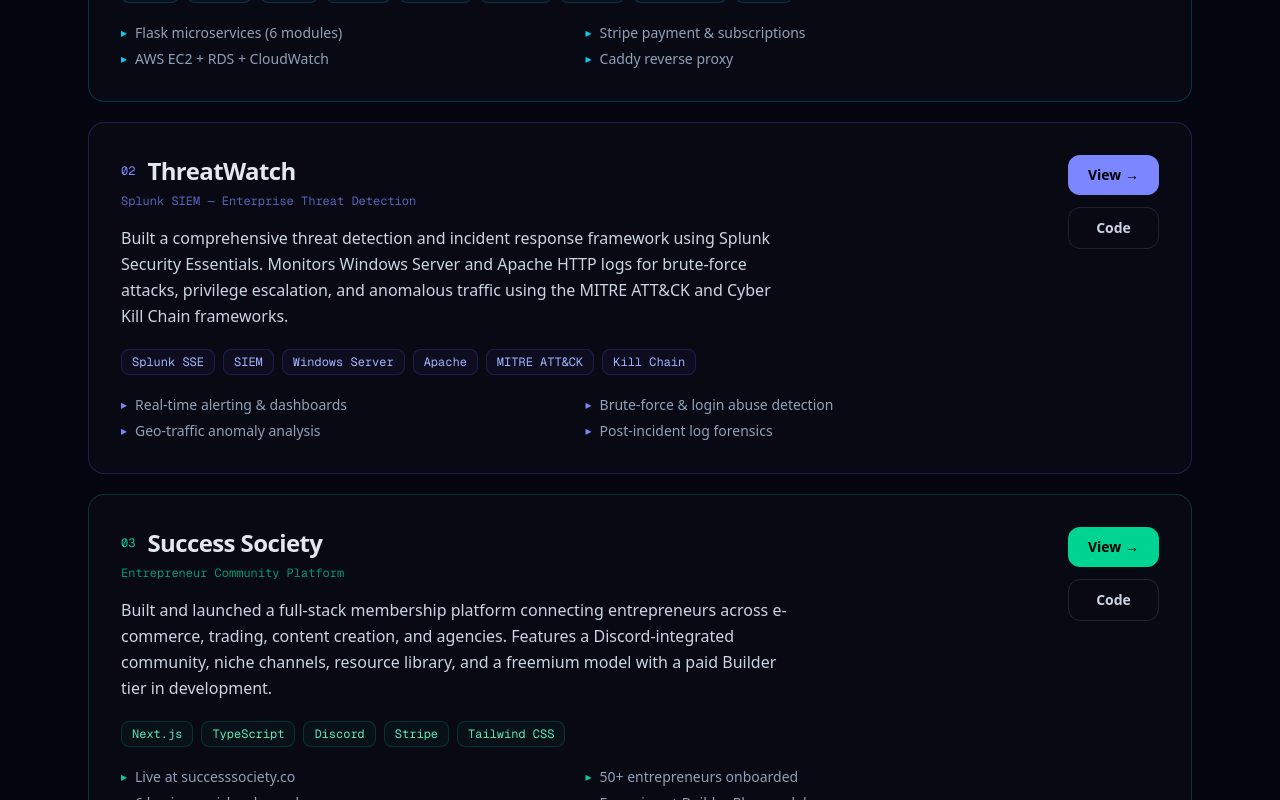
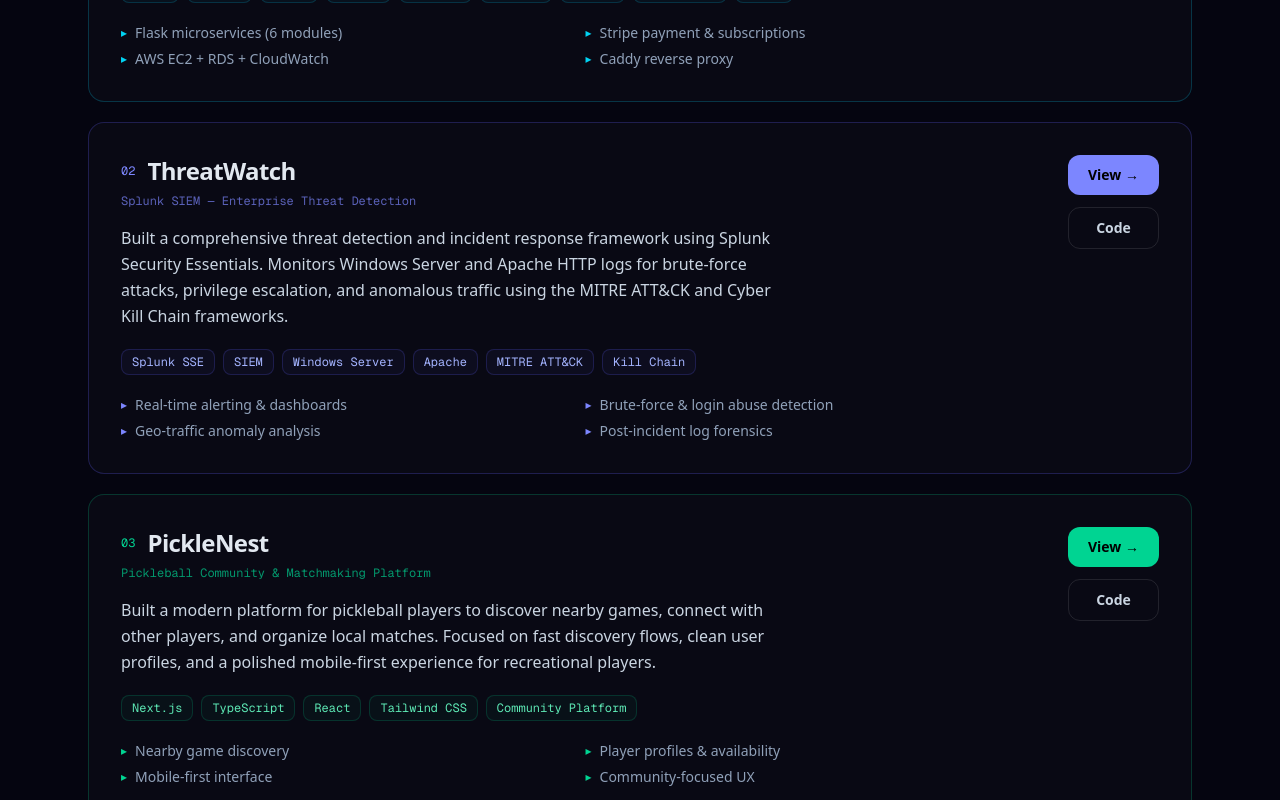
Before and after one commit to bgade06/portfolio, a Next.js app: page / in a window 1280 px wide. Shown: the part 2000-2800 px from the top of the page. Built offline with nearby package versions, Linux system fonts and the light colour scheme.

Commit message:
Update portfolio projects

```diff
--- a/app/page.tsx
+++ b/app/page.tsx
@@ -44,33 +44,32 @@
   },
   {
     id: "03",
-    title: "Success Society",
-    subtitle: "Entrepreneur Community Platform",
-    desc: "Built and launched a full-stack membership platform connecting entrepreneurs across e-commerce, trading, content creation, and agencies. Features a Discord-integrated community, niche channels, resource library, and a freemium model with a paid Builder tier in development.",
-    tags: ["Next.js", "TypeScript", "Discord", "Stripe", "Tailwind CSS"],
+    title: "PickleNest",
+    subtitle: "Pickleball Community & Matchmaking Platform",
+    desc: "Built a modern platform for pickleball players to discover nearby games, connect with other players, and organize local matches. Focused on fast discovery flows, clean user profiles, and a polished mobile-first experience for recreational players.",
+    tags: ["Next.js", "TypeScript", "React", "Tailwind CSS", "Community Platform"],
     highlights: [
-      "Live at successsociety.co",
-      "50+ entrepreneurs onboarded",
-      "6 business niche channels",
-      "Freemium + Builder Plan model",
+      "Nearby game discovery",
+      "Player profiles & availability",
+      "Mobile-first interface",
+      "Community-focused UX",
     ],
-    repo: "https://successsociety.co",
+    repo: "https://thepicklenest.com/",
     color: "emerald",
     featured: false,
   },
   {
     id: "04",
-    title: "Linux Hardening",
-    subtitle: "Production Server Security Engagement",
-    desc: "Conducted a full security hardening engagement for Baker Street Corporation's production Linux infrastructure. Implemented access controls, PAM password policies, SSH hardening, service audits, and automated compliance scripts with cron-based scheduling.",
-    tags: ["Bash", "Linux", "PAM", "SSH", "UFW", "Lynis", "Tripwire", "Cron"],
+    title: "Crypto Bot",
+    subtitle: "Automated Trading & Market Monitoring System",
+    desc: "Developed a crypto trading bot that monitors market signals, evaluates strategy rules, and automates trade decisions with configurable risk controls. Designed the system around clear logging, repeatable strategy testing, and safe execution boundaries.",
+    tags: ["Python", "APIs", "Automation", "Trading Strategy", "Risk Controls", "Logging"],
     highlights: [
-      "SSH hardening & root access disabled",
-      "PAM password policy enforcement",
-      "Automated monthly/weekly scripts",
-      "Lynis & Tripwire integration",
+      "Market signal monitoring",
+      "Configurable strategy rules",
+      "Trade automation workflow",
+      "Risk-aware execution design",
     ],
-    repo: "https://github.com/bgade06/linux-hardening",
     color: "violet",
     featured: false,
   },
@@ -148,8 +147,10 @@
     } else if (deleting && displayed.length > 0) {
       timeout = setTimeout(() => setDisplayed(displayed.slice(0, -1)), 35);
     } else if (deleting && displayed.length === 0) {
+      timeout = setTimeout(() => {
         setDeleting(false);
         setRoleIdx((i) => (i + 1) % roles.length);
+      }, 0);
     }
 
     return () => clearTimeout(timeout);
@@ -242,12 +243,6 @@
               View Projects
             </a>
             <a
-              href="/resume.pdf"
-              className="rounded-xl border border-cyan-400/30 px-7 py-3 text-sm font-bold text-cyan-400 transition-all hover:border-cyan-400 hover:bg-cyan-400/10"
-            >
-              Resume
-            </a>
-            <a
               href="https://github.com/bgade06"
               target="_blank"
               rel="noreferrer"
@@ -281,7 +276,7 @@
       {/* About */}
       <section id="about" className="relative z-10 mx-auto max-w-6xl px-6 py-28">
         <div className="mb-12">
-          <p className="font-mono text-cyan-400 text-xs tracking-widest mb-2">// 01</p>
+          <p className="font-mono text-cyan-400 text-xs tracking-widest mb-2">{"// 01"}</p>
           <h2 className="text-4xl font-black tracking-tight">About</h2>
         </div>
 
@@ -375,7 +370,7 @@
       {/* Projects */}
       <section id="projects" className="relative z-10 mx-auto max-w-6xl px-6 py-28">
         <div className="mb-12">
-          <p className="font-mono text-cyan-400 text-xs tracking-widest mb-2">// 02</p>
+          <p className="font-mono text-cyan-400 text-xs tracking-widest mb-2">{"// 02"}</p>
           <h2 className="text-4xl font-black tracking-tight">Projects</h2>
           <p className="mt-2 text-slate-500 font-mono text-sm">
             Real work. Real deployments. Real problems solved.
@@ -425,6 +420,7 @@
                     </ul>
                   </div>
 
+                  {p.repo && (
                     <div className="flex md:flex-col gap-3 shrink-0">
                       <a
                         href={p.repo}
@@ -443,6 +439,7 @@
                         Code
                       </a>
                     </div>
+                  )}
                 </div>
               </div>
             );
@@ -453,7 +450,7 @@
       {/* Skills */}
       <section id="skills" className="relative z-10 mx-auto max-w-6xl px-6 py-28">
         <div className="mb-12">
-          <p className="font-mono text-cyan-400 text-xs tracking-widest mb-2">// 03</p>
+          <p className="font-mono text-cyan-400 text-xs tracking-widest mb-2">{"// 03"}</p>
           <h2 className="text-4xl font-black tracking-tight">Skills</h2>
         </div>
 
@@ -485,7 +482,7 @@
       {/* Contact */}
       <section id="contact" className="relative z-10 mx-auto max-w-6xl px-6 py-28">
         <div className="mb-12">
-          <p className="font-mono text-cyan-400 text-xs tracking-widest mb-2">// 04</p>
+          <p className="font-mono text-cyan-400 text-xs tracking-widest mb-2">{"// 04"}</p>
           <h2 className="text-4xl font-black tracking-tight">Contact</h2>
         </div>
 
```
Lines whose indentation alone changed are shown as unchanged.
